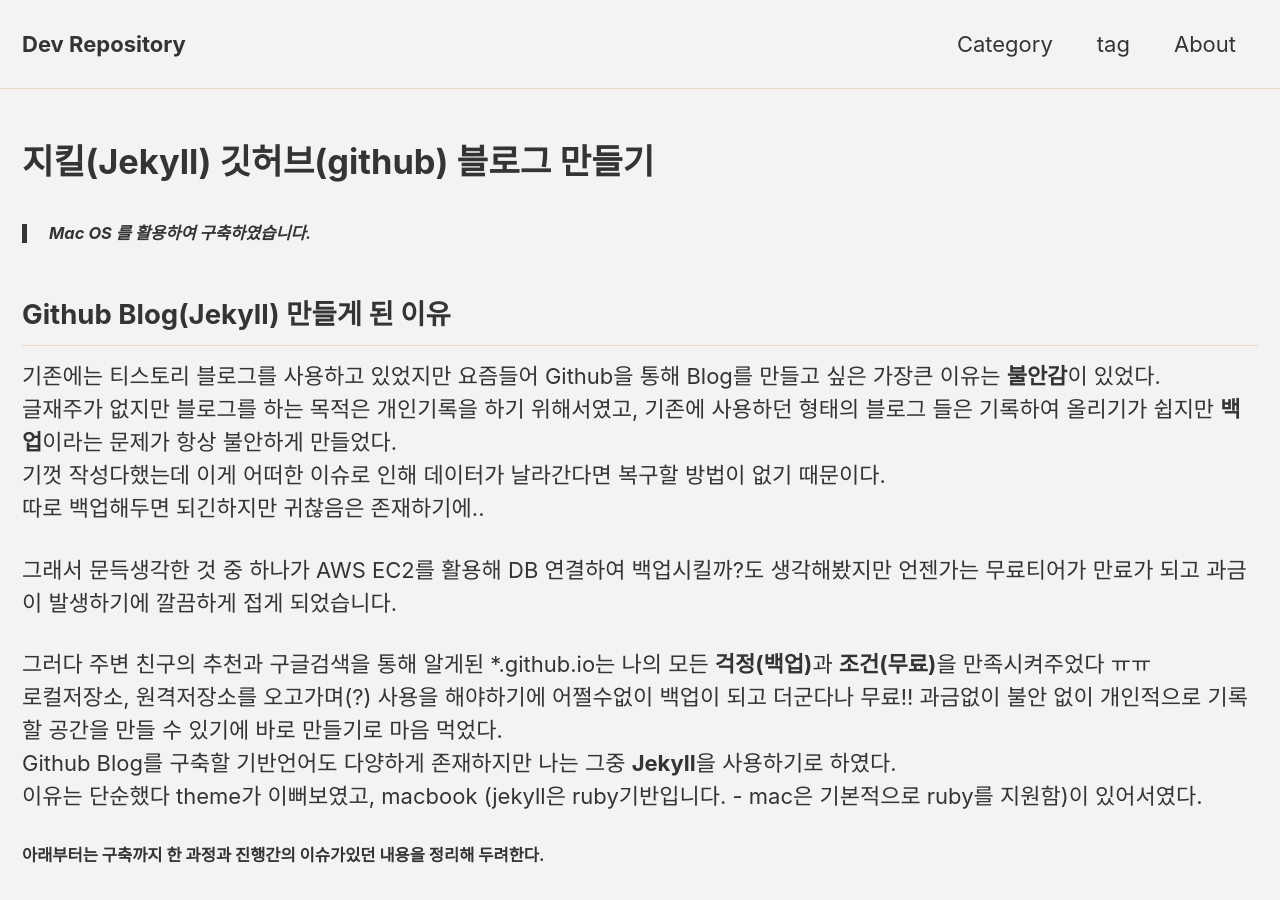
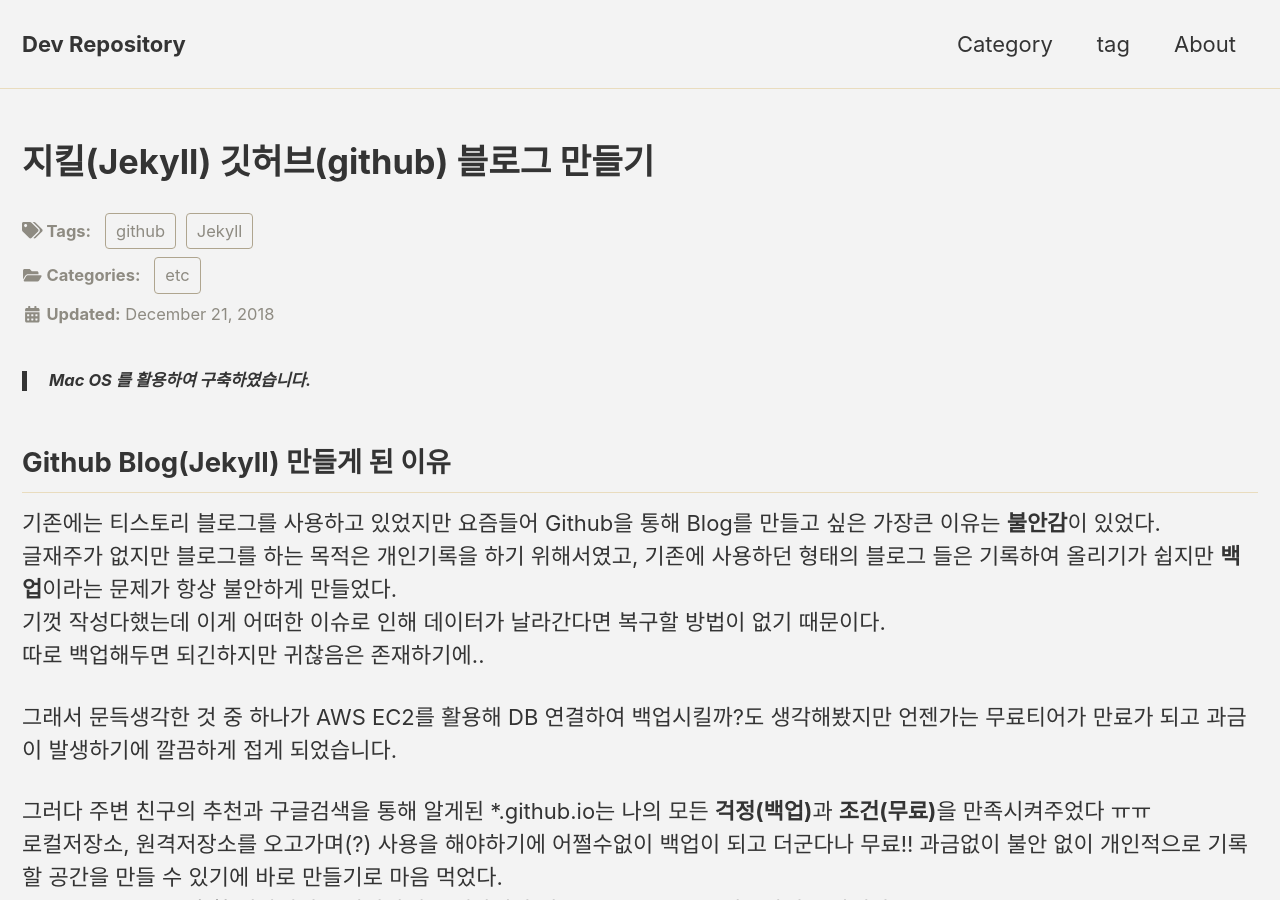
Before and after one commit to sksggg123/sksggg123.github.io, a Jekyll site: the page built from _posts/2018-12-22-jekyll-blog.md, in a window 1280 px wide and 900 px high. Built offline with Jekyll 4.4.1, drawn with Linux system fonts in a browser that asks for light colours; cached includes are drawn as plain includes; nearby versions of some CDN libraries; comment, search, counter and statistics services are not loaded; some of the changed text lies outside the part shown.

Commit message:
home page & post page : write, update date and  category,tag 추가

```diff
--- a/_includes/archive-single.html
+++ b/_includes/archive-single.html
@@ -8,6 +8,12 @@
   {% assign title = post.title | markdownify | remove: "<p>" | remove: "</p>" %}
 {% else %}
   {% assign title = post.title %}
+{% endif %}
+
+{% if post.date %}
+  {% assign date = post.date | markdownify | remove: "<p>" | remove: "</p>" %}
+{% else %}
+  {% assign date = post.date %}
 {% endif %}
 
 <div class="{{ include.type | default: "list" }}__item">
@@ -30,9 +36,10 @@
         <a href="{{ post.url | relative_url }}" rel="permalink" style="text-decoration: none; ">* {{ title }}</a>
       {% endif %}
     </h2>
-    <!-- {% if post.read_time %}
-      <p class="page__meta"><i class="far fa-clock" aria-hidden="true"></i> {% include read-time.html %}</p>
-    {% endif %} -->
+    {% if post.date %}
+      <!-- <p class="page__meta"><i class="far fa-clock" aria-hidden="true"></i>{% include write-time.html %}</p> -->
+      <p class="page__meta"><i class="far fa-clock" aria-hidden="true"></i>{{ date | date: "%B %d, %Y" }}</p>
+    {% endif %}
     <!-- {% if post.excerpt %}<p class="archive__item-excerpt" itemprop="description">{{ post.excerpt | markdownify | strip_html | truncate: 160 }}</p>{% endif %} -->
   </article>
 </div>
--- a/_layouts/customize-posts.html
+++ b/_layouts/customize-posts.html
@@ -30,6 +30,14 @@ layout: default
           {% endif %} -->
         </header>
       {% endunless %}
+      <footer class="page__meta">
+        {% include page__taxonomy.html %}
+        {% if page.last_modified_at %}
+          <p class="page__date"><strong><i class="fas fa-fw fa-calendar-alt" aria-hidden="true"></i> {{ site.data.ui-text[site.locale].date_label | default: "Updated:" }}</strong> <time datetime="{{ page.last_modified_at | date: "%Y-%m-%d" }}">{{ page.last_modified_at | date: "%B %d, %Y" }}</time></p>
+        {% elsif page.date %}
+          <p class="page__date"><strong><i class="fas fa-fw fa-calendar-alt" aria-hidden="true"></i> {{ site.data.ui-text[site.locale].date_label | default: "Updated:" }}</strong> <time datetime="{{ page.date | date_to_xmlschema }}">{{ page.date | date: "%B %d, %Y" }}</time></p>
+        {% endif %}
+      </footer>
 
       <section class="page__content" itemprop="text">
         {% if page.toc %}
@@ -44,7 +52,7 @@ layout: default
         {% if page.link %}<div><a href="{{ page.link }}" class="btn btn--primary">{{ site.data.ui-text[site.locale].ext_link_label | default: "Direct Link" }}</a></div>{% endif %}
       </section>
 
-      <footer class="page__meta">
+      <!-- <footer class="page__meta">
         {% if site.data.ui-text[site.locale].meta_label %}
           <h4 class="page__meta-title">{{ site.data.ui-text[site.locale].meta_label }}</h4>
         {% endif %}
@@ -54,7 +62,7 @@ layout: default
         {% elsif page.date %}
           <p class="page__date"><strong><i class="fas fa-fw fa-calendar-alt" aria-hidden="true"></i> {{ site.data.ui-text[site.locale].date_label | default: "Updated:" }}</strong> <time datetime="{{ page.date | date_to_xmlschema }}">{{ page.date | date: "%B %d, %Y" }}</time></p>
         {% endif %}
-      </footer>
+      </footer> -->
 
       {% if page.share %}{% include social-share.html %}{% endif %}
 
--- a/_posts/2018-12-22-jekyll-blog.md
+++ b/_posts/2018-12-22-jekyll-blog.md
@@ -1,7 +1,15 @@
 ---
 layout: customize-posts
 title: "지킬(Jekyll) 깃허브(github) 블로그 만들기"
+date: 2018-12-21
 description: "지킬(Jekyll)을 이용하여 깃허브(github)에 정적(static) 블로그 만들기 입니다. 구축 및 사용 환경은 mac os 에서 작성하였습니다. 또한 블로그 구축, 커스터마이징을 간단하게 어느 설정 파일에서 수정 및 추가하면되는지 확인 하실 수 있으시며 내부기능은 github 댓글 API utterances 추가하였습니다."
+keywords:
+    - jekyll
+    - 지킬
+    - github
+    - 깃허브
+    - blog
+    - 블로그
 category:
     - etc
 tags:
```
Also changed, not shown: _posts/2018-11-11-undo_retention.md (+12 -0 lines), _posts/2018-12-25-default_template.md (+5 -0 lines).
